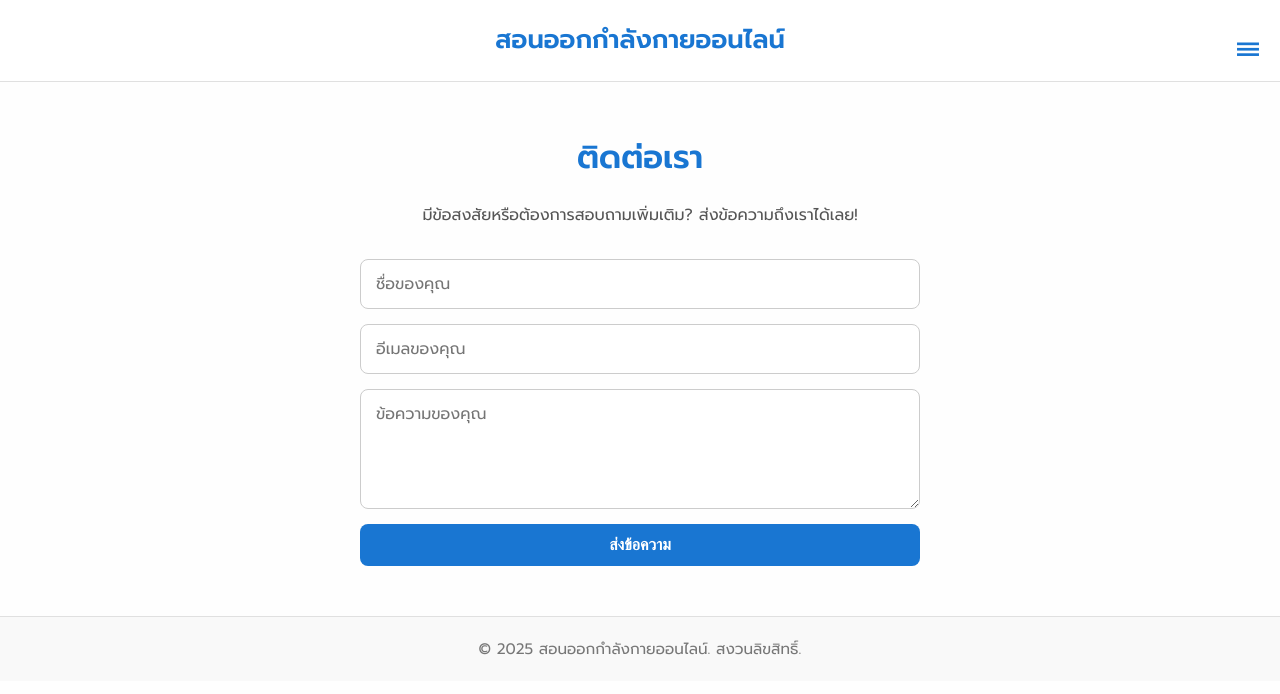
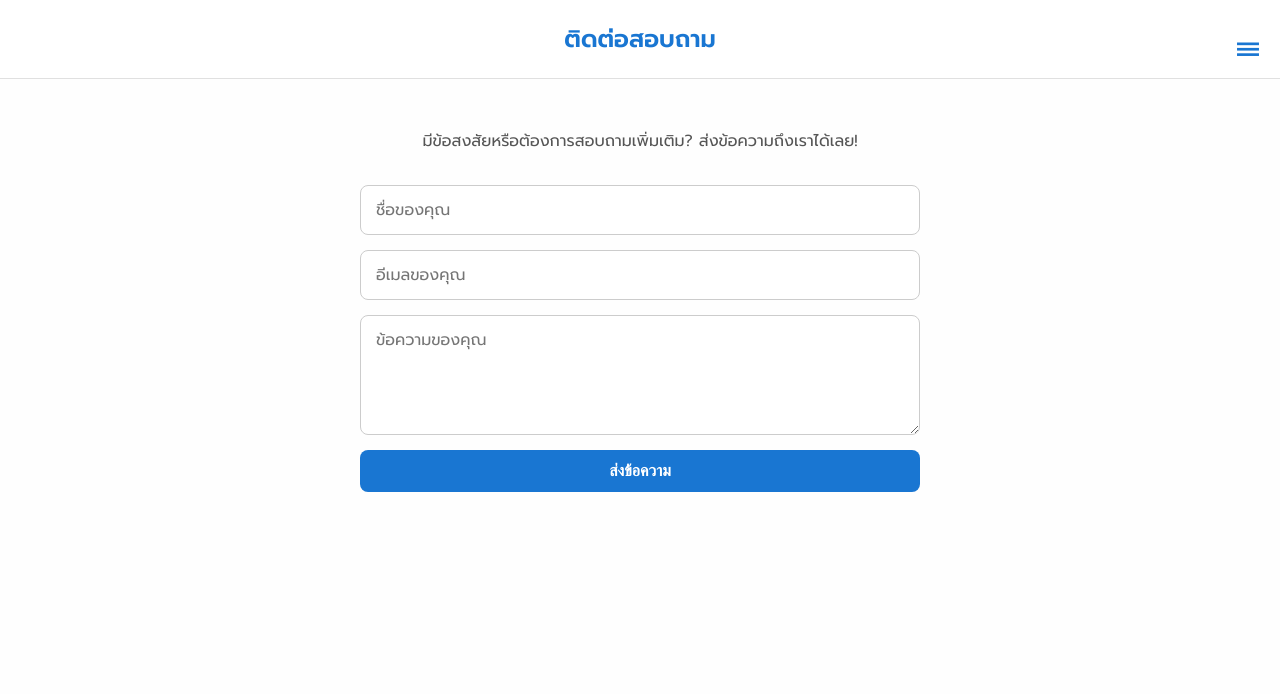
Before and after one commit to jowongsathorn/exercise2, a plain HTML site: page about.html in a window 1280 px wide. Drawn offline with Linux system fonts and the light colour scheme.

Commit message:
first commit

```diff
--- a/about.html
+++ b/about.html
@@ -20,7 +20,7 @@
       text-align: center;
       padding: 20px 0;
       font-weight: 600;
-      font-size: 1.6rem;
+      font-size: 1.5rem;
       color: #1976d2;
       position: sticky;
       top: 0;
@@ -165,10 +165,10 @@
 </nav>
 <div class="overlay" id="overlay"></div>
 
-<header>สอนออกกำลังกายออนไลน์</header>
+<header>ติดต่อสอบถาม</header>
 
 <section class="contact-section">
-  <h1>ติดต่อเรา</h1>
+
   <p>มีข้อสงสัยหรือต้องการสอบถามเพิ่มเติม? ส่งข้อความถึงเราได้เลย!</p>
 
   <!-- ฟอร์มส่งข้อมูลผ่าน Formspree -->
@@ -179,10 +179,6 @@
     <button type="submit">ส่งข้อความ</button>
   </form>
 </section>
-
-<footer>
-  &copy; 2025 สอนออกกำลังกายออนไลน์. สงวนลิขสิทธิ์.
-</footer>
 
 <script>
   // เมนูด้านข้าง
```
Also changed, not shown: TDEE.html (+4 -4 lines), exercise.HTML (+3 -5 lines), index.html (+1 -5 lines).
